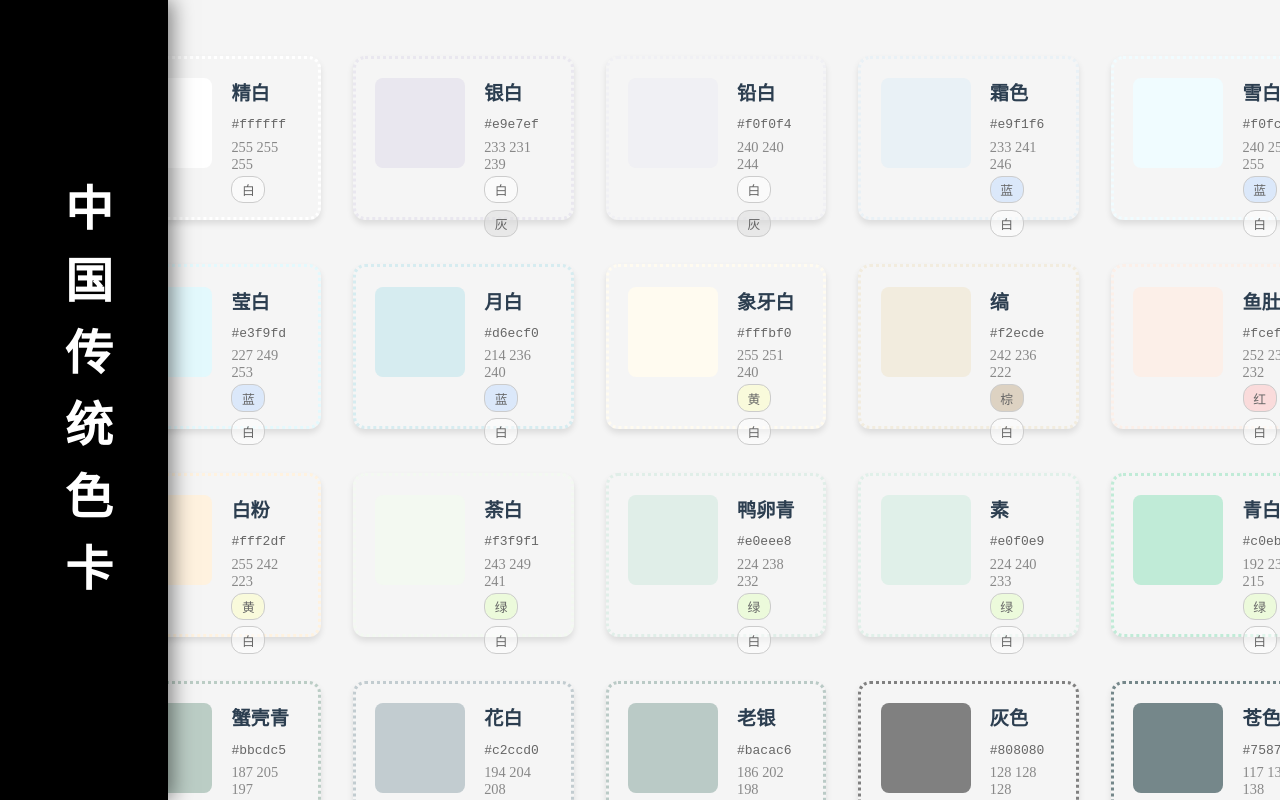
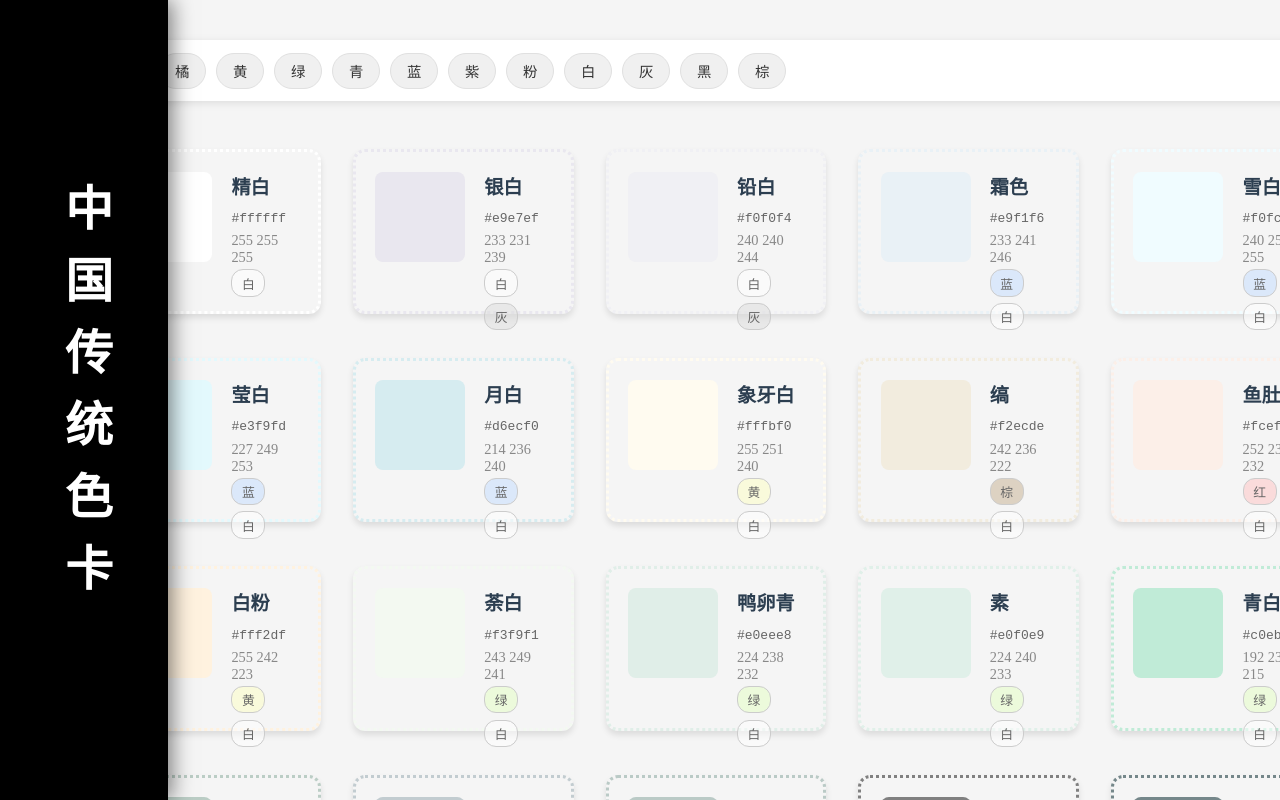
Before and after one commit to PrismCC/Pallete, a Vue app: page / in a window 1280 px wide. Shown: the top 800 px of the page. Built offline with nearby package versions, Linux system fonts and the light colour scheme.

Commit message:
筛选栏

```diff
--- a/src/App.vue
+++ b/src/App.vue
@@ -1,9 +1,29 @@
 <template>
   <h1 class="vertical-title">中国传统色卡</h1>
   <div class="container">
+    <div class="filter-container">
+      <!-- 固定顺序的标签 -->
+      <span
+          v-for="tag in tagOrder"
+          :key="tag"
+          class="tag"
+          :style="{
+          backgroundColor: selectedTags.includes(tag) ? tagColors[tag] : '#f0f0f0',
+          color: isTagAvailable(tag) ? '#333' : '#aaa',
+        }"
+          :class="{ disabled: !isTagAvailable(tag) }"
+          @mouseover="handleTagHover(tag, $event)"
+          @mouseout="handleTagOut(tag, $event)"
+          @click="toggleTag(tag)"
+      >
+        {{ tag }}
+      </span>
+      <!-- 重置按钮 -->
+      <span class="reset-btn" @click="resetTags" title="重置筛选">🔄</span>
+    </div>
     <div class="grid-container">
       <ColorCard
-          v-for="color in colors"
+          v-for="color in filteredColors"
           :key="color.name"
           :color="color"
           @click="showColorDetail"
@@ -22,7 +42,7 @@
 </template>
 
 <script setup>
-import {provide, ref} from 'vue'
+import {computed, provide, ref} from 'vue'
 import ColorCard from './components/ColorCard.vue'
 import ColorDetail from './components/ColorDetail.vue'
 import ToastMessage from './components/ToastMessage.vue'
@@ -63,6 +83,50 @@ const addToast = (message) => {
   setTimeout(() => {
     toasts.value = toasts.value.filter(t => t.id !== id)
   }, 5000)
+}
+
+const selectedTags = ref([])
+
+const toggleTag = (tag) => {
+  const index = selectedTags.value.indexOf(tag)
+  if (index === -1) {
+    selectedTags.value.push(tag)
+  } else {
+    selectedTags.value.splice(index, 1)
+  }
+}
+
+// 过滤后的颜色列表
+const filteredColors = computed(() => {
+  if (!selectedTags.value.length) return colors.value
+  return colors.value.filter(color =>
+      selectedTags.value.every(tag => color.tags?.includes(tag))
+  )
+})
+
+const tagOrder = ['红','橘','黄','绿','青','蓝','紫','粉','白','灰','黑','棕']
+
+// 标签可用性判断
+const isTagAvailable = (tag) => {
+  return filteredColors.value.some(color => color.tags?.includes(tag))
+}
+
+// 鼠标悬停效果处理
+const handleTagHover = (tag, event) => {
+  if (!selectedTags.value.includes(tag) && isTagAvailable(tag)) {
+    event.target.style.backgroundColor = `${tagColors[tag]}CC`  // 添加透明度
+  }
+}
+
+const handleTagOut = (tag, event) => {
+  if (!selectedTags.value.includes(tag)) {
+    event.target.style.backgroundColor = '#f0f0f0'
+  }
+}
+
+// 重置逻辑
+const resetTags = () => {
+  selectedTags.value = []
 }
 </script>
 
@@ -129,4 +193,56 @@ h1 {
   opacity: 0;
   transform: scale(0.95);
 }
+
+.filter-container {
+  display: flex;
+  align-items: center;
+  gap: 0.6rem;
+  margin-bottom: 2rem;
+  padding: 0.8rem 1rem;
+  background: white;
+  border-radius: 8px;
+  box-shadow: 0 2px 8px rgba(0,0,0,0.1);
+}
+
+.tag {
+  padding: 0.4rem 1rem;
+  border-radius: 20px;
+  border: 1px solid #e0e0e0;
+  font-size: 0.9em;
+  cursor: pointer;
+  transition:
+      background-color 0.2s ease,
+      transform 0.1s ease;
+}
+
+.tag:not(.disabled):hover {
+  transform: translateY(-1px);
+}
+
+.tag.disabled {
+  cursor: not-allowed;
+  pointer-events: none;
+}
+
+.reset-btn {
+  font-size: 1.4em;
+  padding: 0.1em 0.3em;
+  transition: all 0.2s cubic-bezier(0.4, 0, 0.2, 1);
+  line-height: 1;
+  border-radius: 8px;
+  display: inline-block;
+  transform-origin: center;
+  margin-left: auto;
+}
+
+.reset-btn:hover {
+  transform: rotate(-180deg) scale(1.2);
+}
+
+.reset-btn:active {
+  transform: rotate(180deg) scale(0.9);
+  transition-duration: 0.3s;
+}
+
 </style>
```
Also changed, not shown: public/colors.json.
